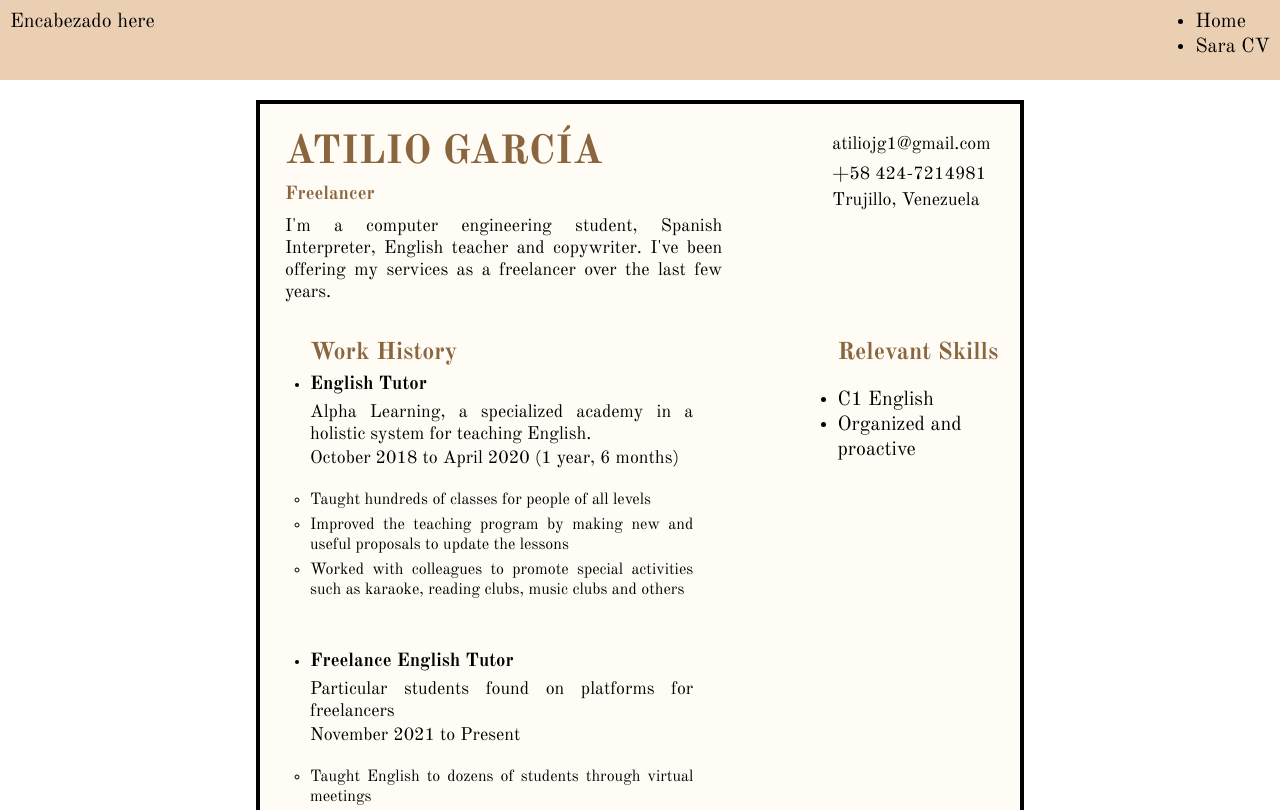
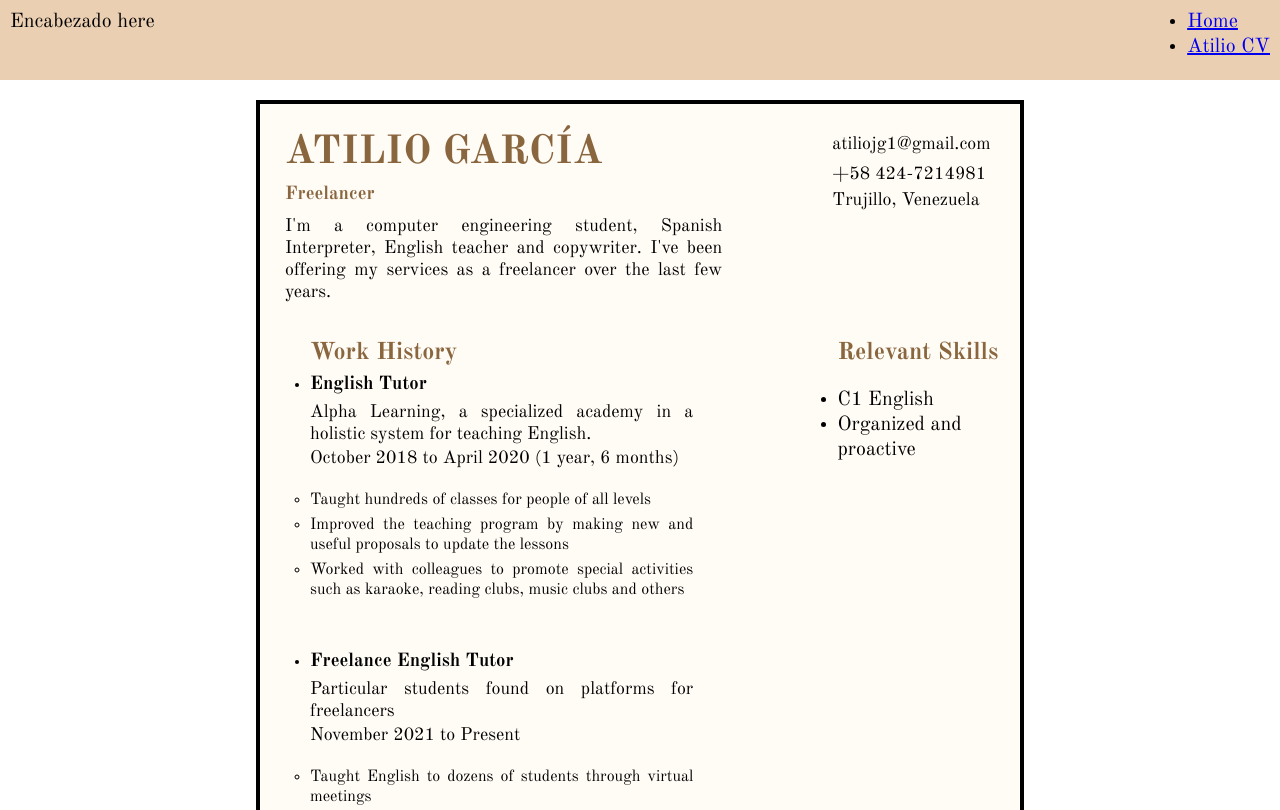
Before and after one commit to st1nkyd00d/CV-proyecto-diplomado, a plain HTML site: page atilioCV.html in a window 1280 px wide. Shown: the top 810 px of the page. Drawn offline with nearby package versions, Linux system fonts and the light colour scheme.

Commit message:
arreglados links del nav de atilio

```diff
--- a/atilioCV.html
+++ b/atilioCV.html
@@ -1,5 +1,6 @@
 <!DOCTYPE html>
 <html lang="es">
+
 <head>
     <meta charset="UTF-8" />
     <meta name="viewport" content="width=device-width, initial-scale=1.0" />
@@ -9,13 +10,14 @@
         @import url('https://fonts.googleapis.com/css2?family=Old+Standard+TT:wght@400;700&family=Rubik:wght@300;400&display=swap');
     </style>
 </head>
+
 <body>
     <header>
         Encabezado here
         <nav>
             <ul>
-                    <li>Home</li>
-                    <li>Sara CV</li>
+                <li><a href="index.html">Home</a></li>
+                <li><a href="atilioCV.html">Atilio CV</a></li>
             </ul>
         </nav>
     </header>
@@ -24,7 +26,8 @@
             <section class="name-section">
                 <h2>ATILIO GARCÍA</h2>
                 <h3>Freelancer</h3>
-                    <p>I'm a computer engineering student, Spanish Interpreter, English teacher and copywriter. I've been offering my services as a freelancer over the last few years.</p>
+                <p>I'm a computer engineering student, Spanish Interpreter, English teacher and copywriter. I've been
+                    offering my services as a freelancer over the last few years.</p>
             </section>
             <section class="contact-section">
                 <a href="mailto:atiliojg1@gmail">atiliojg1@gmail.com</a>
@@ -45,8 +48,10 @@
                             </div>
                             <ul class="key-points-list">
                                 <li>Taught hundreds of classes for people of all levels</li>
-                                    <li>Improved the teaching program by making new and useful proposals to update the lessons</li>
-                                    <li>Worked with colleagues to promote special activities such as karaoke, reading clubs, music clubs and others</li>
+                                <li>Improved the teaching program by making new and useful proposals to update the
+                                    lessons</li>
+                                <li>Worked with colleagues to promote special activities such as karaoke, reading clubs,
+                                    music clubs and others</li>
                             </ul>
                         </li>
                         <li class="position-held">
@@ -66,7 +71,8 @@
                                 <p>November 2021 to Present</p>
                             </div>
                             <ul class="key-points-list">
-                                    <li>Wrote hundreds of articles about all kinds of topics, especially tech, crypto and wines</li>
+                                <li>Wrote hundreds of articles about all kinds of topics, especially tech, crypto and
+                                    wines</li>
                                 <li>Coordinated a small team of copywriters</li>
                             </ul>
                         </li>
@@ -111,4 +117,5 @@
     </div>
     <footer>Info del footer</footer>
 </body>
+
 </html>
```
Lines whose indentation alone changed are shown as unchanged.
